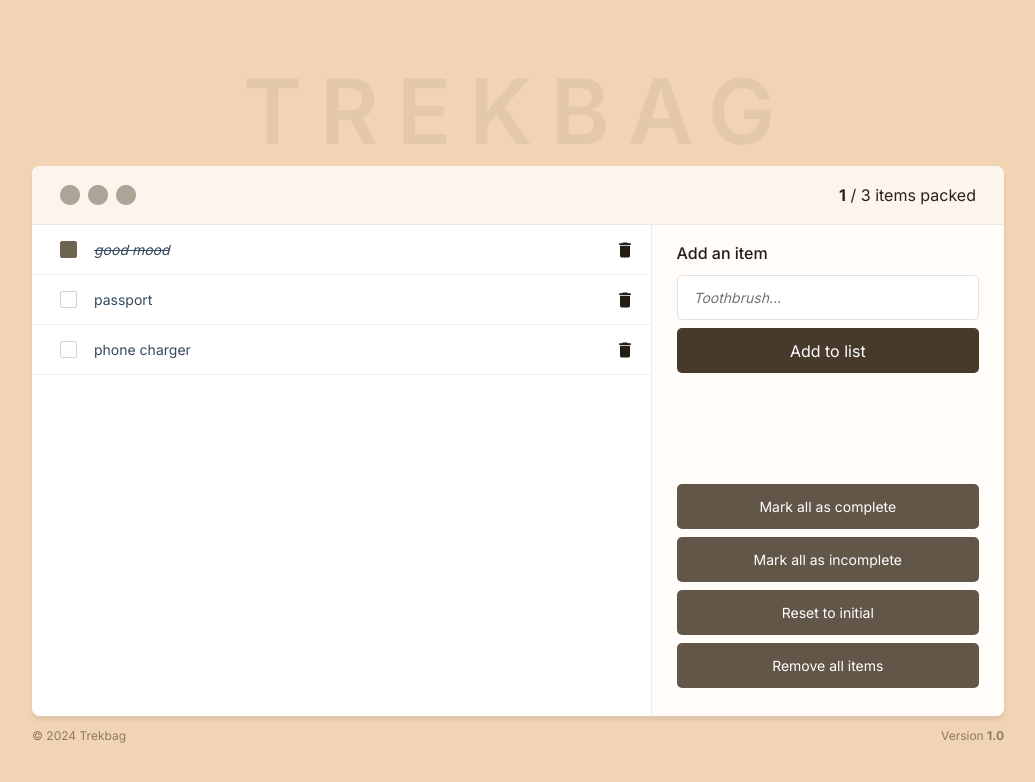
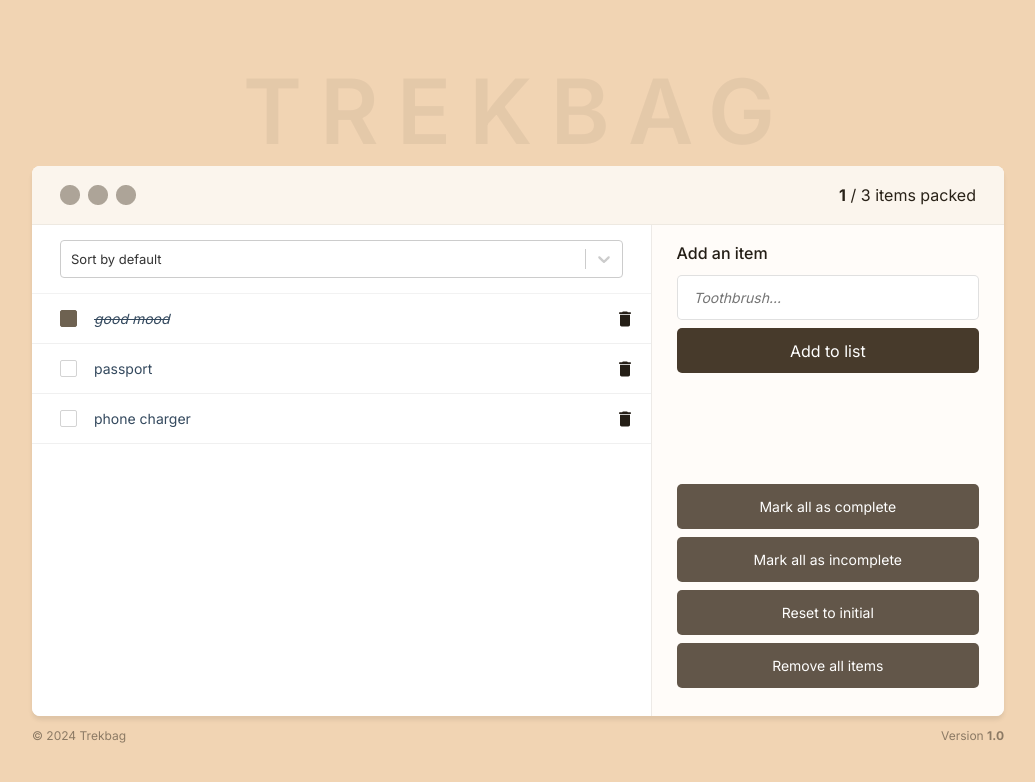
Before and after one commit to anmolshah80/trekbag, a React (Vite) app: page / in a window 1280 px wide. Shown: the top 782 px of the page, without its empty margins (122-1157 px from the left). Built offline with nearby package versions, Linux system fonts and the light colour scheme.

Commit message:
features/sort-by-default-or-name-or-packed-or-unpacked - Sort items by default or the item's name (in ascending order), or based on its packed and unpacked status

```diff
--- a/package.json
+++ b/package.json
@@ -12,7 +12,8 @@
   "dependencies": {
     "react": "^18.3.1",
     "react-dom": "^18.3.1",
-    "react-icons": "^5.3.0"
+    "react-icons": "^5.3.0",
+    "react-select": "^5.8.1"
   },
   "devDependencies": {
     "@eslint/js": "^9.11.1",
--- a/src/App.jsx
+++ b/src/App.jsx
@@ -11,9 +11,9 @@
 function App() {
   const [items, setItems] = useState(INITIAL_ITEMS);
 
-  const completedItemsCount = items.filter((item) => item.packed).length;
+  const numberOfItemsPacked = items.filter((item) => item.packed).length;
 
-  const totalItems = items.length;
+  const totalNumberOfItems = items.length;
 
   const handleAddItem = (newItemText) => {
     const newItem = {
@@ -81,8 +81,8 @@
       <main>
         <Header
           items={items}
-          completedItemsCount={completedItemsCount}
-          totalItems={totalItems}
+          numberOfItemsPacked={numberOfItemsPacked}
+          totalNumberOfItems={totalNumberOfItems}
         />
         <ItemList
           items={items}
--- a/src/components/Counter.jsx
+++ b/src/components/Counter.jsx
@@ -1,9 +1,9 @@
-const Counter = ({ completedItemsCount, totalItems }) => {
-  if (totalItems === 0) return null;
+const Counter = ({ numberOfItemsPacked, totalNumberOfItems }) => {
+  if (totalNumberOfItems === 0) return null;
 
   return (
     <p>
-      <strong>{completedItemsCount}</strong> / {totalItems} items packed
+      <strong>{numberOfItemsPacked}</strong> / {totalNumberOfItems} items packed
     </p>
   );
 };
--- a/src/components/Header.jsx
+++ b/src/components/Header.jsx
@@ -1,13 +1,13 @@
 import Logo from '@/components/Logo';
 import Counter from '@/components/Counter';
 
-const Header = ({ completedItemsCount, totalItems }) => {
+const Header = ({ numberOfItemsPacked, totalNumberOfItems }) => {
   return (
     <header>
       <Logo />
       <Counter
-        completedItemsCount={completedItemsCount}
-        totalItems={totalItems}
+        numberOfItemsPacked={numberOfItemsPacked}
+        totalNumberOfItems={totalNumberOfItems}
       />
     </header>
   );
--- a/src/components/ItemList.jsx
+++ b/src/components/ItemList.jsx
@@ -1,3 +1,5 @@
+import { useState } from 'react';
+import Select from 'react-select';
 import { MdDelete } from 'react-icons/md';
 
 const Item = ({ item, handleDeleteItem, handleToggleItem }) => {
@@ -21,7 +23,40 @@
   );
 };
 
+const SortOptions = ({ setSortBy }) => {
+  const options = [
+    {
+      label: 'Sort by default',
+      value: 'default',
+    },
+    {
+      label: 'Sort by name',
+      value: 'name',
+    },
+    {
+      label: 'Sort by packed',
+      value: 'packed',
+    },
+    {
+      label: 'Sort by unpacked',
+      value: 'unpacked',
+    },
+  ];
+
+  return (
+    <section className="sorting">
+      <Select
+        options={options}
+        defaultValue={options[0]}
+        onChange={(option) => setSortBy(option.value)}
+      />
+    </section>
+  );
+};
+
 const ItemList = ({ items, handleDeleteItem, handleToggleItem }) => {
+  const [sortBy, setSortBy] = useState('default');
+
   if (items.length === 0) {
     return (
       <p className="empty-list">
@@ -30,9 +65,26 @@
     );
   }
 
+  const sortedItems = [...items].sort((a, b) => {
+    if (sortBy === 'packed') {
+      return b.packed - a.packed;
+    }
+
+    if (sortBy === 'unpacked') {
+      return a.packed - b.packed;
+    }
+
+    if (sortBy === 'name') {
+      return a.name.localeCompare(b.name);
+    }
+
+    return a.id - b.id;
+  });
+
   return (
     <ul className="item-list">
-      {items.map((item) => (
+      <SortOptions setSortBy={setSortBy} />
+      {sortedItems.map((item) => (
         <Item
           key={item.id}
           item={item}
```
Also changed, not shown: 2 other files (tests, documents, lock files or other folders).
